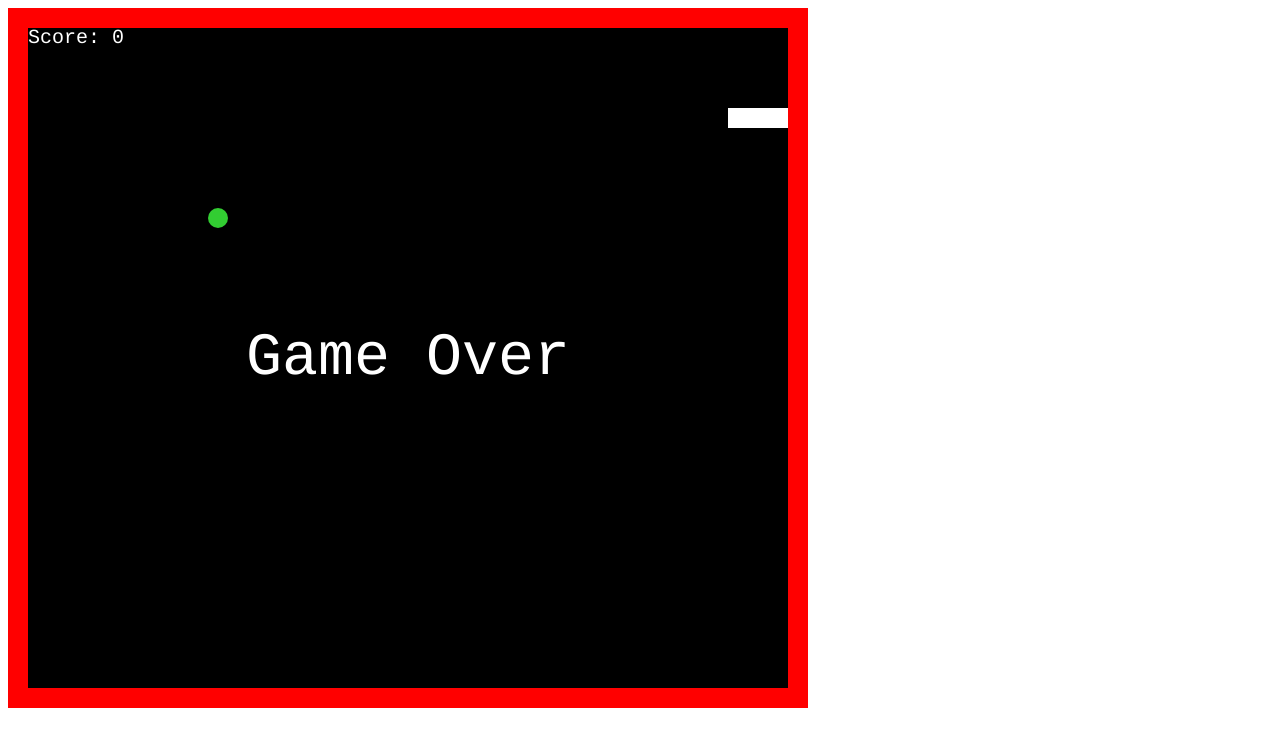
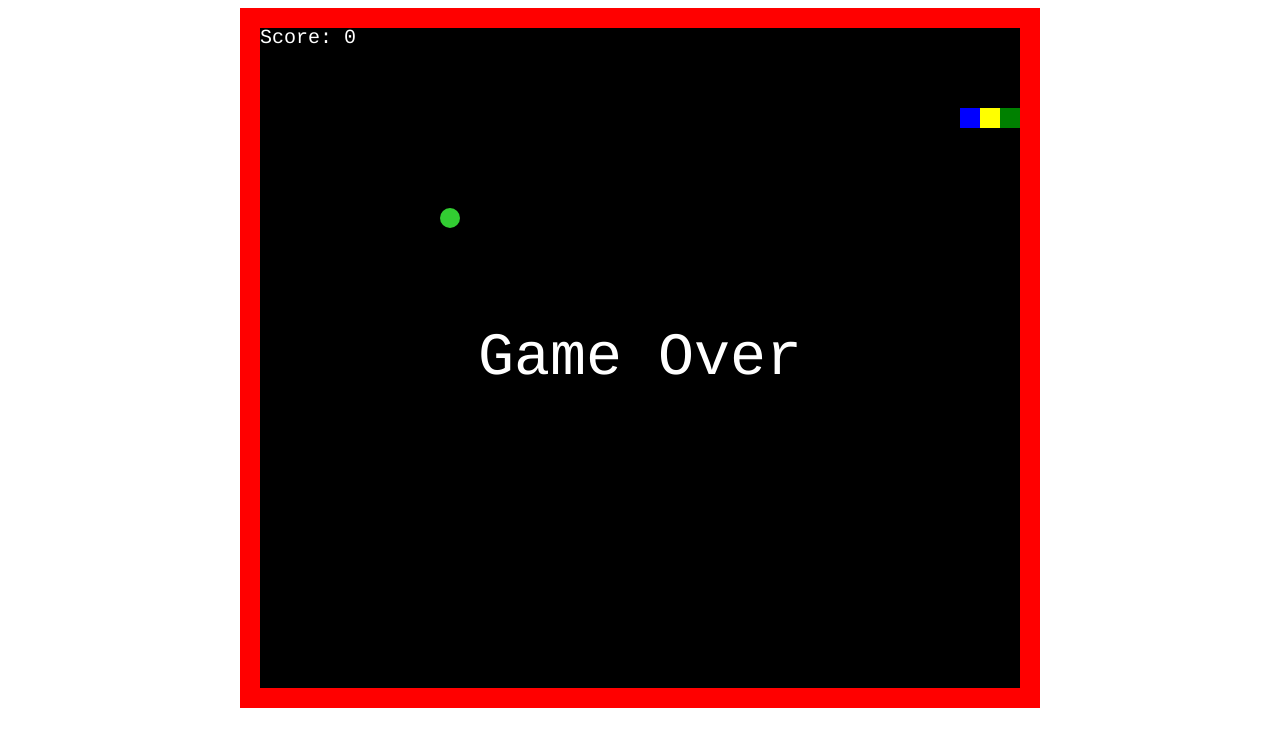
Before and after one commit to kisikmisik/Study---snake, a plain HTML site: page snake.html in a window 1280 px wide. Drawn offline with nearby package versions, Linux system fonts and the light colour scheme.

Commit message:
version 1.1

```diff
--- a/js/snake.js
+++ b/js/snake.js
@@ -35,7 +35,7 @@ let drawScore = function () {
 
 // Function, that delete setInterval and prints game over
 let gameOver = function () {
-    clearInterval(intervalId);
+    playing = false;
     ctx.font = "60px Courier";
     ctx.fillStyle = "white";
     ctx.textAlign = "center";
@@ -94,7 +94,13 @@ let Snake = function () {
 // Draw a a block at the location of each element in snake segments array
 Snake.prototype.draw = function () {
     for (let i = 0; i < this.segments.length; i++) {
-        this.segments[i].drawSquare("white");
+        if (i === 0) {
+            this.segments[i].drawSquare("green");
+        } else if (i % 2 === 0){
+            this.segments[i].drawSquare("blue");
+        } else {
+            this.segments[i].drawSquare("yellow");
+        }
     }
 };
 
@@ -120,6 +126,7 @@ Snake.prototype.move = function () {
     if (newHead.equal(apple.position)) {
         score++;
         apple.move();
+        animationTime -= 5;
     } else {
         this.segments.pop();
     }
@@ -176,15 +183,24 @@ Apple.prototype.move = function () {
 let snake = new Snake();
 let apple = new Apple();
 
-// run the game using setInterval
-let intervalId = setInterval(function () {
+
+
+// run the game using setTimeout
+var playing = true;
+let animationTime = 100;
+
+let gameLoop = function () {
     ctx.clearRect(0, 0, width, height);
     drawCanvas();
     drawScore();
     snake.move();
     snake.draw();
     apple.draw();
-}, 100);
+    if (playing === true) {
+        setTimeout(gameLoop, animationTime);
+    }
+};
+gameLoop();
 
 // keycods to directions
 let directions = {
--- a/snake.html
+++ b/snake.html
@@ -3,7 +3,7 @@
     <head>
         <title>Snake!</title>
     </head>
-    <body>
+    <body style="display: flex; justify-content: center;">
         <canvas id="snake" width="800" height="700"></canvas>
         <script src="https://code.jquery.com/jquery-2.1.0.js"></script>
         <script src="js/snake.js"></script>
```
